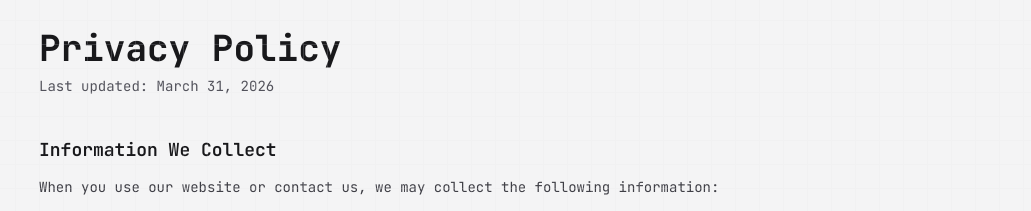
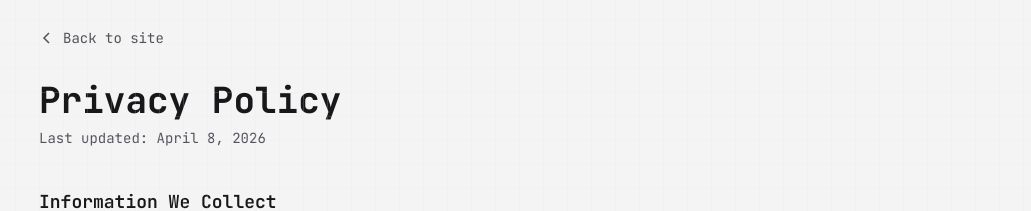
Before and after one commit to straydesign/straywebdesign, a Next.js app: page /privacy in a window 1280 px wide. Shown: the part 100-311 px from the top of the page, without its empty margins (249-1280 px from the left). Built offline with nearby package versions, Linux system fonts and the light colour scheme; no server answers.

Commit message:
fix: add back-to-site link on privacy policy page

```diff
--- a/src/app/privacy/page.tsx
+++ b/src/app/privacy/page.tsx
@@ -5,12 +5,23 @@ export const metadata: Metadata = {
   description: 'Privacy policy for Stray Web Design. How we collect, use, and protect your information.',
 };
 
+import Link from 'next/link';
+
 export default function PrivacyPolicy() {
   return (
     <div className="min-h-[100dvh] bg-surface-page text-text-primary">
       <div className="mx-auto max-w-3xl px-5 pt-32 pb-20 md:px-8">
+        <Link
+          href="/"
+          className="mb-8 inline-flex items-center gap-2 font-mono text-sm text-text-tertiary transition-colors hover:text-accent"
+        >
+          <svg width="16" height="16" viewBox="0 0 16 16" fill="none" stroke="currentColor" strokeWidth="1.5">
+            <path d="M10 3L5 8l5 5" />
+          </svg>
+          Back to site
+        </Link>
         <h1 className="font-mono text-3xl font-bold md:text-4xl">Privacy Policy</h1>
-        <p className="mt-2 font-mono text-sm text-text-tertiary">Last updated: March 31, 2026</p>
+        <p className="mt-2 font-mono text-sm text-text-tertiary">Last updated: April 8, 2026</p>
 
         <div className="mt-10 space-y-8 font-mono text-sm leading-relaxed text-text-secondary">
           <section>
@@ -48,6 +59,17 @@ export default function PrivacyPolicy() {
               personalized advertising through your browser settings or by visiting{' '}
               <a href="https://optout.aboutads.info" className="text-accent hover:underline" target="_blank" rel="noopener noreferrer">
                 optout.aboutads.info
+              </a>.
+            </p>
+            <p className="mt-3">
+              When you visit or log in to our website, cookies and similar technologies may be used
+              by our online data partners or vendors to associate these activities with other personal
+              information they or others have about you, including by association with your email or
+              company information. We (or service providers on our behalf) may then send communications
+              and marketing to these email addresses. You may opt out of receiving this advertising by
+              visiting{' '}
+              <a href="https://app.retention.com/optout" className="text-accent hover:underline" target="_blank" rel="noopener noreferrer">
+                app.retention.com/optout
               </a>.
             </p>
           </section>
```
